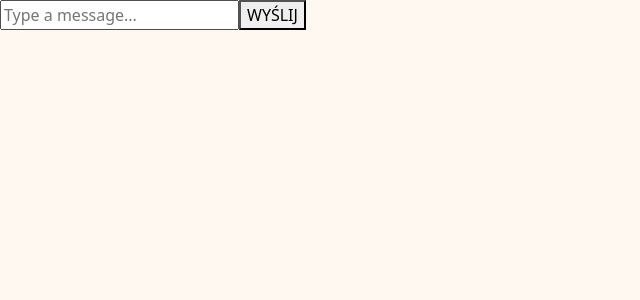
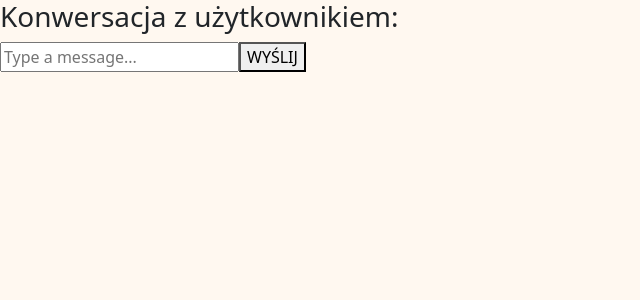
Before and after one commit to Patrycja-Jedrzejewska/chat-app, a Vue app: page /conversation/1 in a window 1280 px wide. Shown: the top 300 px of the page, without its empty margins (0-640 px from the left). Built offline with nearby package versions, Linux system fonts and the light colour scheme; no server answers; the database is empty; sample sign-in values are in the browser's storage.

Commit message:
Add displayName to Conversation.vue

```diff
--- a/src/components/Conversation.vue
+++ b/src/components/Conversation.vue
@@ -1,21 +1,26 @@
 <template>
+    <h3>Konwersacja z użytkownikiem: {{ contactDisplayName }}</h3>
     <Chat :contactId="contactId"/>
 </template>
 <script>
-import { defineComponent, ref } from 'vue';
+import { useUserStore } from '../store';
+import { defineComponent, ref, onMounted, computed } from 'vue';
+import router from '../router';
 import Chat from '../components/Chat.vue'
 export default defineComponent({
   name: 'Conversation',
   components: {
     Chat,
   },
-  data() {
-    return {
-      contactId: null,
-    };
-  },
-  created() {
-    this.contactId = this.$route.params.contactId;
+  computed: {
+    contactId() {
+      return this.$route.params.contactId;
+    },
+    contactDisplayName() {
+      const userStore = useUserStore();
+      const user = userStore.users.find(user => user.id === this.contactId);
+      return user ? user.displayName : '';
+    },
   },
 });
 </script>
```
